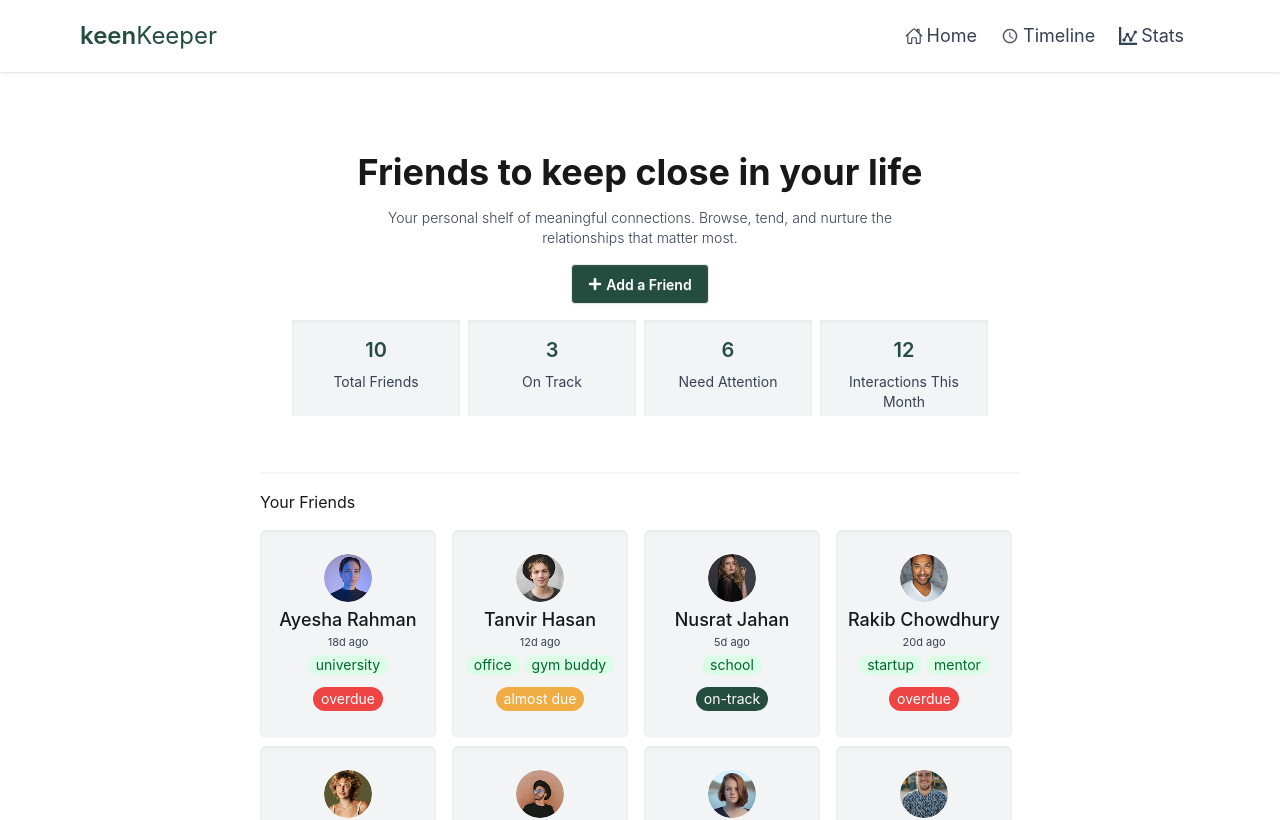
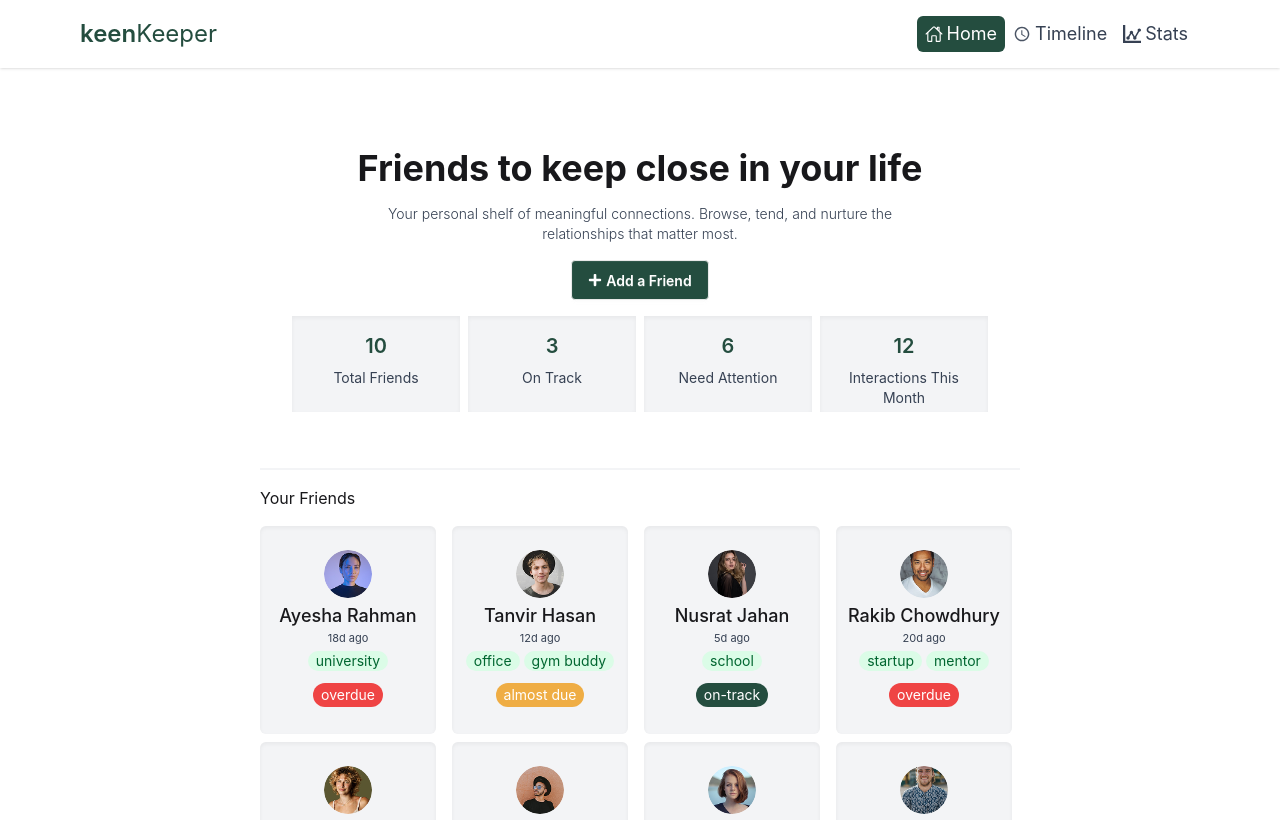
Before and after one commit to farha12345678/b13-a7-keenKeeper, a React (Vite) app: page / in a window 1280 px wide. Shown: the top 820 px of the page. Built offline with nearby package versions, Linux system fonts and the light colour scheme.

Commit message:
bg-added

```diff
--- a/src/components/shared/Navbar.jsx
+++ b/src/components/shared/Navbar.jsx
@@ -1,7 +1,7 @@
 import { ImStatsDots } from "react-icons/im"
 import { IoMdTime } from "react-icons/io"
 import { IoHomeOutline } from "react-icons/io5"
-import { Link } from "react-router"
+import { Link , NavLink } from "react-router"
 
 const Navbar = () => {
   return (
@@ -43,21 +43,46 @@ const Navbar = () => {
           </ul>
         </div>
        <ul className="menu menu-horizontal hidden lg:flex text-lg text-gray-700 px-1">
+
   <li>
-            <Link to="/" className="flex items-center gap-1">
+    <NavLink
+      to="/"
+      className={({ isActive }) =>
+        `flex items-center gap-1 px-2 py-1 rounded-md ${
+          isActive ? "bg-[#244D3F] text-white" : ""
+        }`
+      }
+    >
       <IoHomeOutline /> Home
-            </Link>
+    </NavLink>
   </li>
+
   <li>
-            <Link to="/timeline" className="flex items-center gap-1">
+    <NavLink
+      to="/timeline"
+      className={({ isActive }) =>
+        `flex items-center gap-1 px-2 py-1 rounded-md ${
+          isActive ? "bg-[#244D3F] text-white" : ""
+        }`
+      }
+    >
       <IoMdTime /> Timeline
-            </Link>
+    </NavLink>
   </li>
+
   <li>
-            <Link to="/stat" className="flex items-center gap-1">
+    <NavLink
+      to="/stat"
+      className={({ isActive }) =>
+        `flex items-center gap-1 px-2 py-1 rounded-md ${
+          isActive ? "bg-[#244D3F] text-white" : ""
+        }`
+      }
+    >
       <ImStatsDots /> Stats
-            </Link>
+    </NavLink>
   </li>
+
 </ul>
 
       </div>
```
Lines whose indentation alone changed are shown as unchanged.
